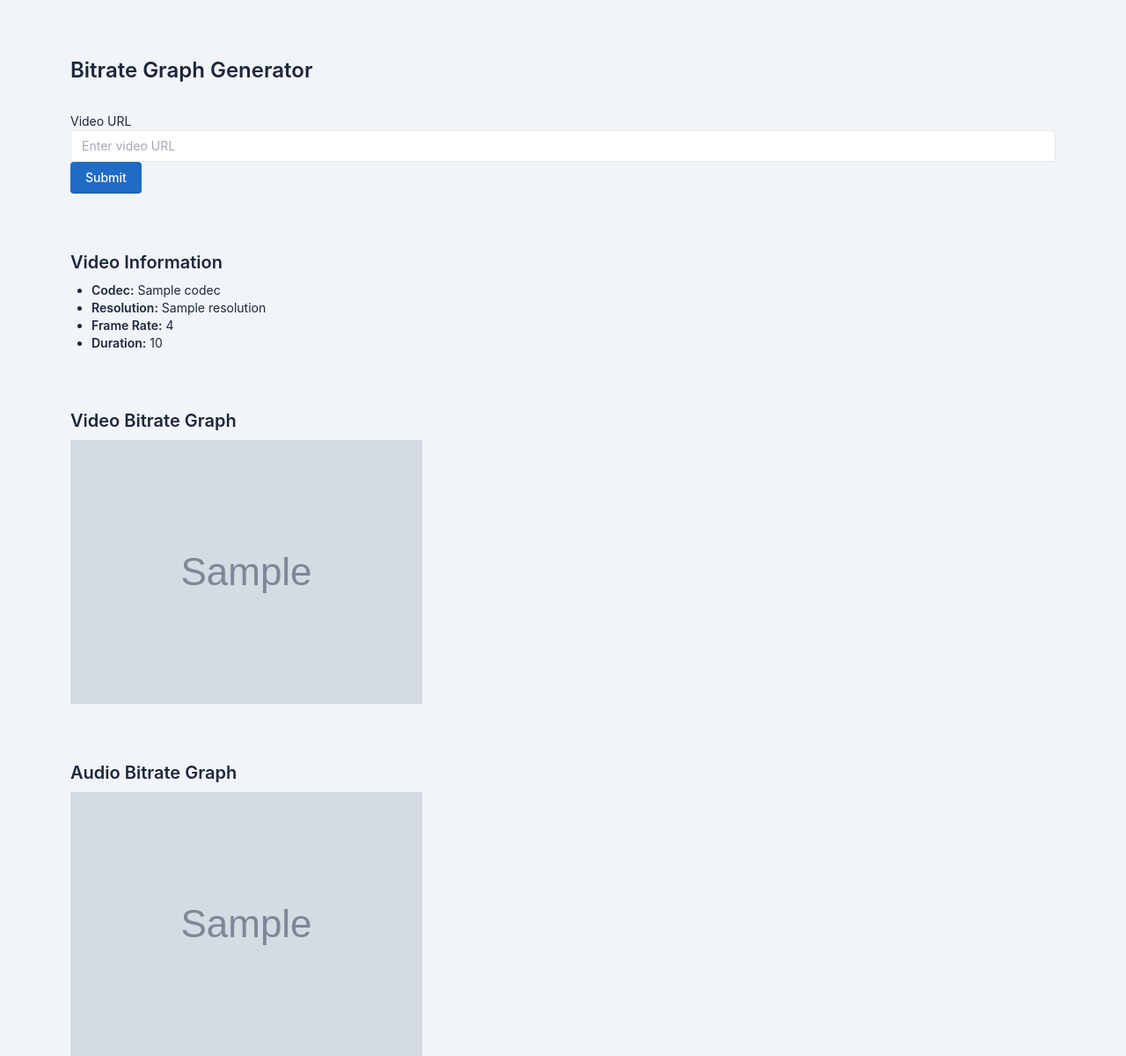
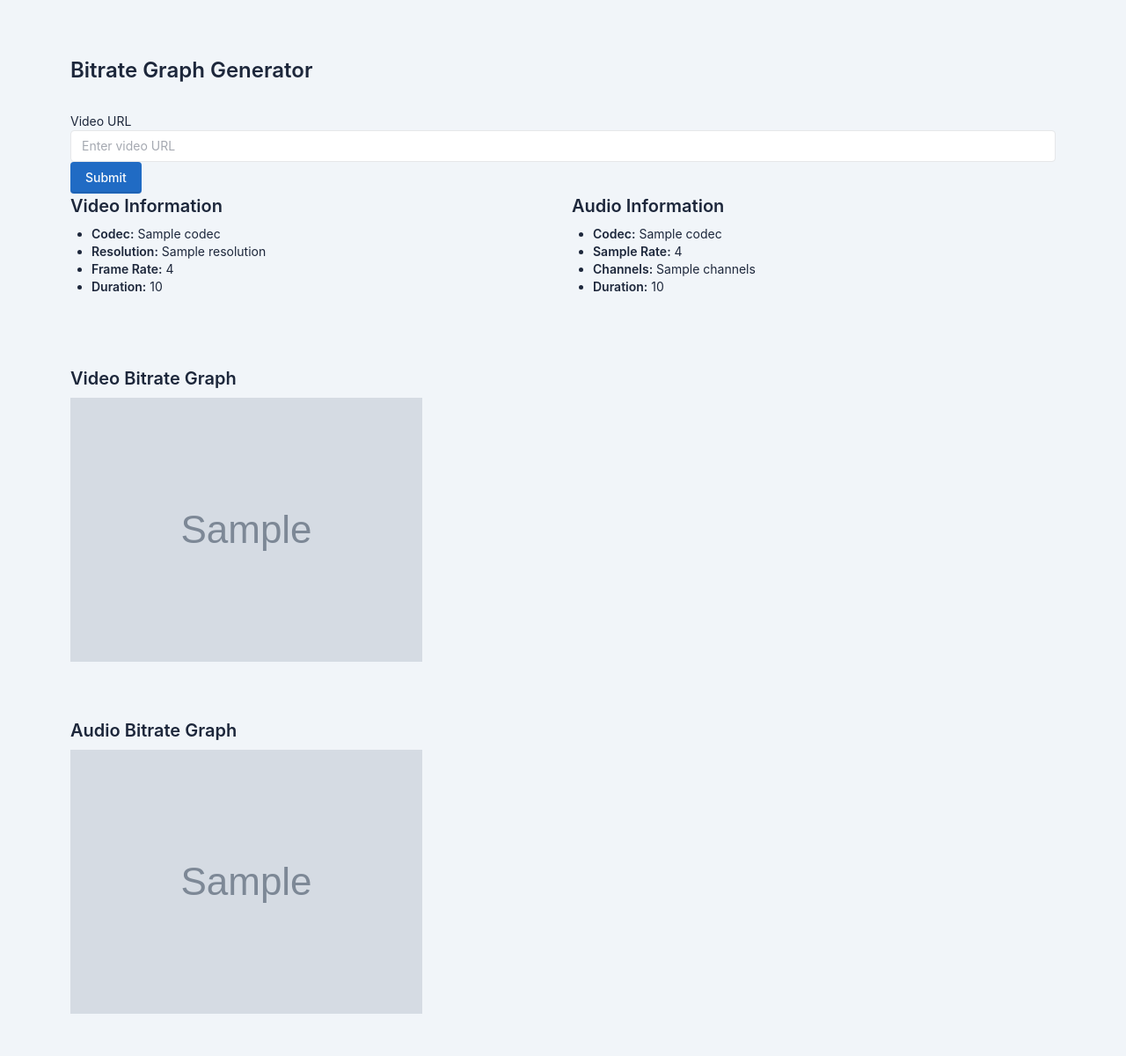
Before and after one commit to huiping192/BitrateGraphGenerator, a Flask app: template templates/index.html in a window 1280 px wide. Shown: the whole page at 88% size. After the commit the page ends 1152 px from the top, so only its background shows below. Run offline with Flask 2, Linux system fonts and the light colour scheme; the template is opened without the code that fills it: most values are stand-ins (such as "Sample title", 1, 10 or a date in 2020); grey boxes marked "Sample" are stand-in pictures; some libraries are stand-ins or nearby versions.

Commit message:
add audio info

```diff
--- a/app.py
+++ b/app.py
@@ -15,13 +15,13 @@ def home():
     if request.method == 'POST':
         video_url = request.form['video_url']
 
-        video_info = get_video_info(video_url)
+        video_info, audio_info = get_video_info(video_url)
 
         frame_rate_graph_filename = f"static/frame_rate_graph_{uuid.uuid4().hex}.png"
 
         video_bitrate_graph_filename, audio_bitrate_graph_filename = generate_bitrate_graph(video_url)
 
-        return render_template('index.html', video_info=video_info, video_bitrate_graph_filename=video_bitrate_graph_filename, audio_bitrate_graph_filename=audio_bitrate_graph_filename)
+        return render_template('index.html', video_info=video_info, audio_info=audio_info, video_bitrate_graph_filename=video_bitrate_graph_filename, audio_bitrate_graph_filename=audio_bitrate_graph_filename)
     return render_template('index.html', video_info=None, video_bitrate_graph_filename=None, audio_bitrate_graph_filename=None)
 
 def get_video_info(video_url):
@@ -37,6 +37,7 @@ def get_video_info(video_url):
 
     # Extract the video information from the FFprobe output
     video_info = {}
+    audio_info = {}
     for stream in data['streams']:
         if stream['codec_type'] == 'video':
             video_info['codec'] = stream['codec_name']
@@ -44,8 +45,12 @@ def get_video_info(video_url):
             video_info['frame_rate'] = f"{Fraction(stream['r_frame_rate']).limit_denominator()}"
             video_info['duration'] = f"{datetime.timedelta(seconds=float(data['format']['duration']))}"
             video_info['duration_seconds'] = float(data['format']['duration'])
-            break
-    return video_info
+        elif stream['codec_type'] == 'audio':
+            audio_info['codec'] = stream['codec_name']
+            audio_info['bit_rate'] = f"{int(stream['bit_rate']) // 1000} Kbps"
+            audio_info['sample_rate'] = f"{int(stream['sample_rate']) // 1000} KHz"
+            audio_info['channels'] = stream['channels']
+    return video_info,audio_info
 
 def generate_bitrate_graph(video_url):
     # Create the bitrate graphs
--- a/templates/index.html
+++ b/templates/index.html
@@ -17,8 +17,9 @@
             <button type="submit" class="btn btn-primary">Submit</button>
         </form>
 
+        <div class="row">
+            <div class="col-md-6">
               {% if video_info %}
-        <div class="mt-5">
                 <h2>Video Information</h2>
                 <ul>
                   <li><strong>Codec:</strong> {{ video_info['codec'] }}</li>
@@ -26,15 +27,26 @@
                   <li><strong>Frame Rate:</strong> {{ video_info['frame_rate'] }}</li>
                   <li><strong>Duration:</strong> {{ video_info['duration'] }}</li>
                 </ul>
+              {% endif %}
             </div>
+            <div class="col-md-6">
+              {% if audio_info %}
+                <h2>Audio Information</h2>
+                <ul>
+                  <li><strong>Codec:</strong> {{ audio_info['codec'] }}</li>
+                  <li><strong>Sample Rate:</strong> {{ audio_info['sample_rate'] }}</li>
+                  <li><strong>Channels:</strong> {{ audio_info['channels'] }}</li>
+                  <li><strong>Duration:</strong> {{ audio_info['duration'] }}</li>
+                </ul>
               {% endif %}
+            </div>
+          </div>
         {% if video_bitrate_graph_filename %}
         <div class="mt-5">
             <h2>Video Bitrate Graph</h2>
             <img src="{{ video_bitrate_graph_filename }}" alt="Video Bitrate Graph">
         </div>
         {% endif %}
-
         {% if audio_bitrate_graph_filename %}
         <div class="mt-5">
             <h2>Audio Bitrate Graph</h2>
```
Lines whose indentation alone changed are shown as unchanged.
